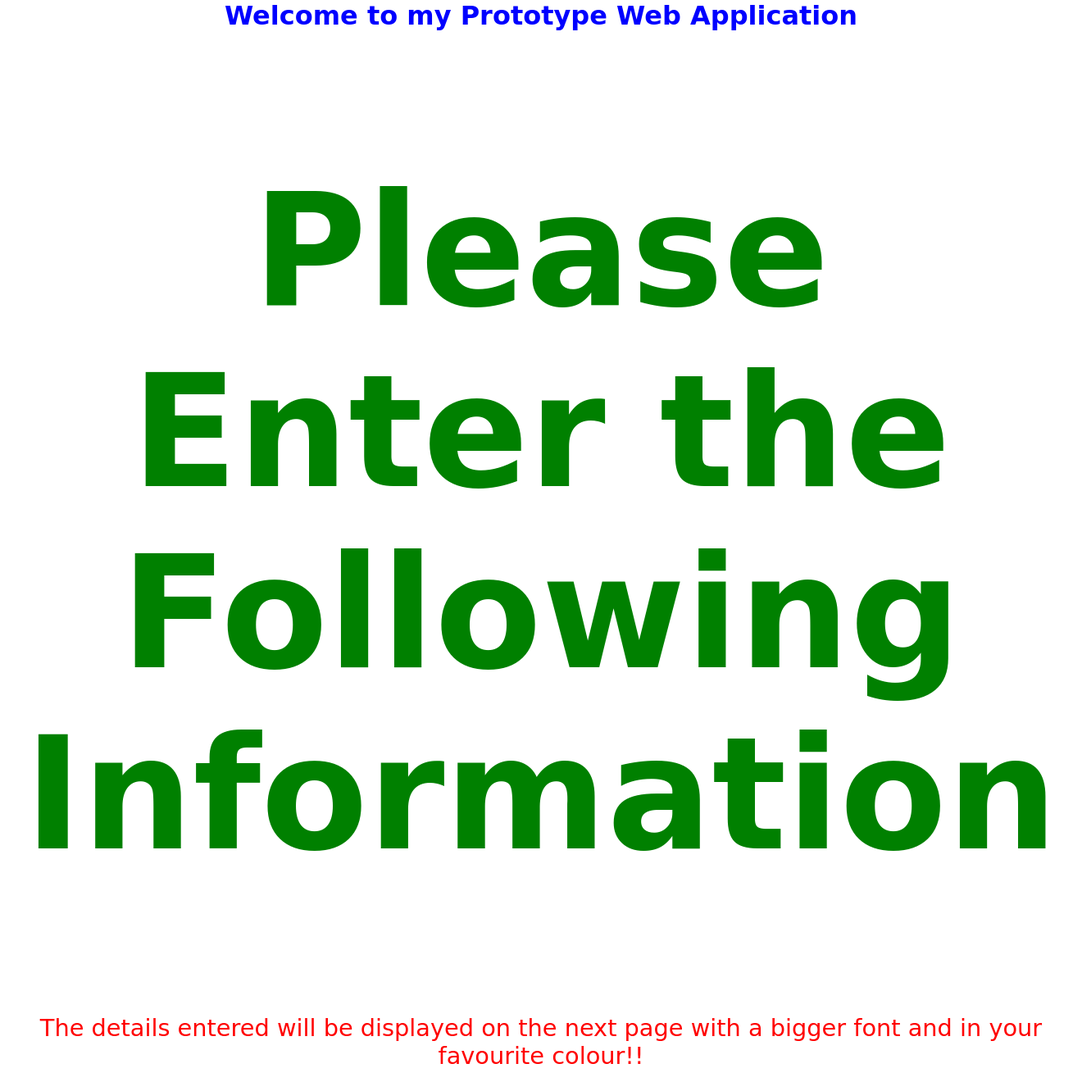
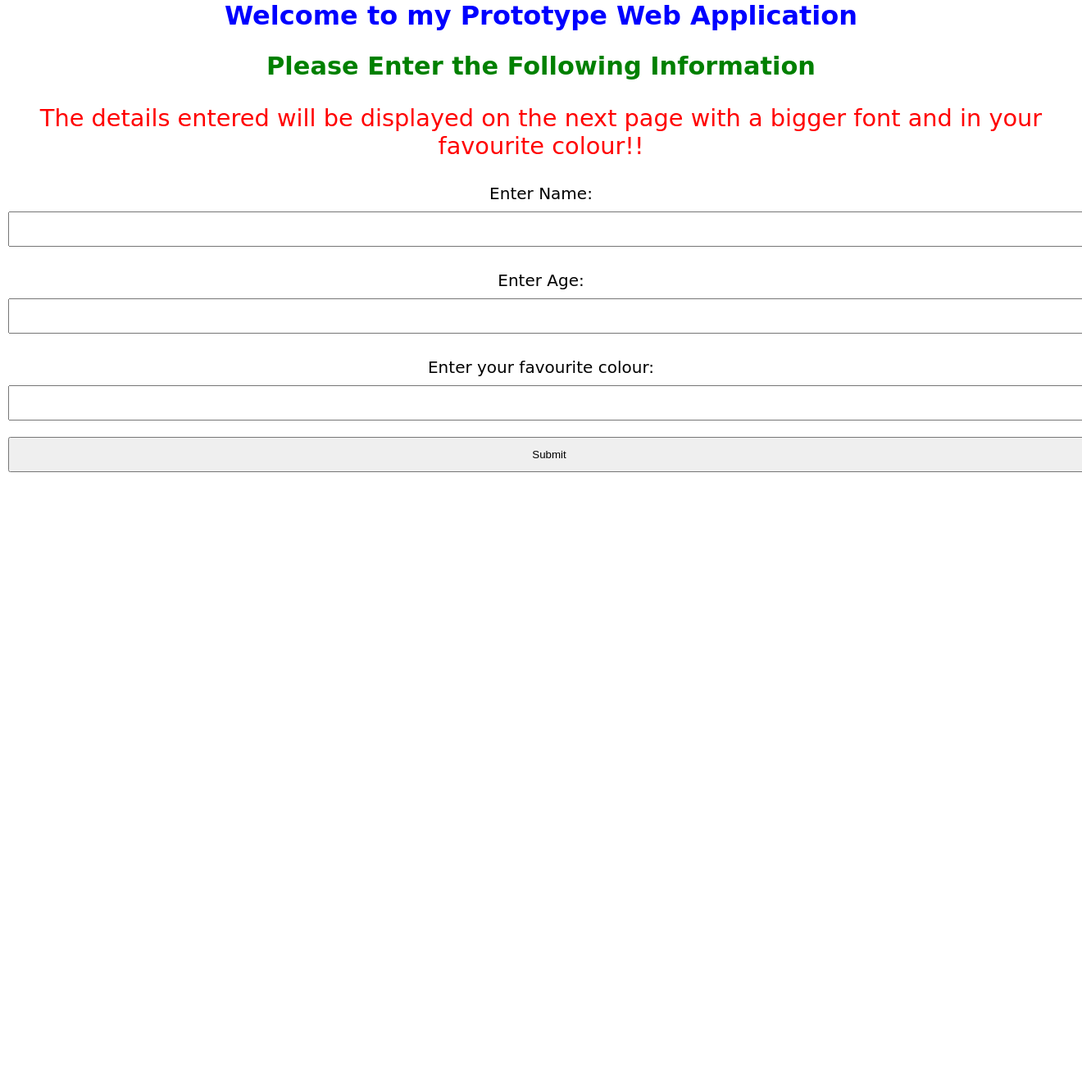
Before and after one commit to KaanImp23/SSE-lab2-kc, a Flask app: page / in a window 1320 px wide; the page is wider, and only the part inside the window is pictured. Shown: the top 1320 px of that part at 82% size. After the commit the page ends 576 px from the top of that part, so only its background shows below. Run offline with Flask 3, Linux system fonts and the light colour scheme.

```diff
--- a/api/templates/index.html
+++ b/api/templates/index.html
@@ -15,7 +15,7 @@
 		}
 		h2{
 			color: green;
-			font-size: 190;
+			font-size: 190%;
 		}
 
 		p{
```
